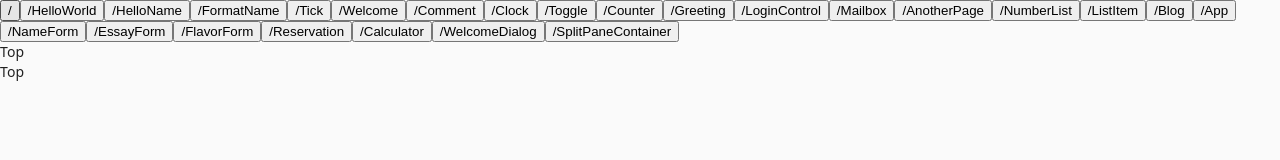
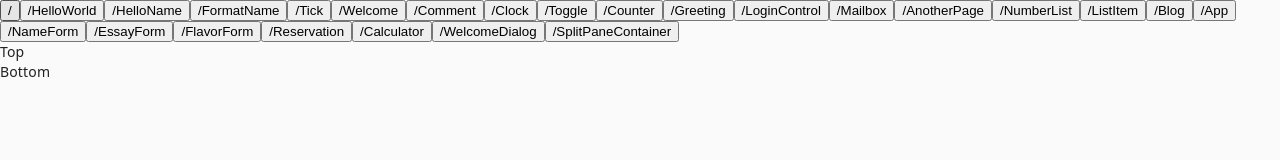
Before and after one commit to littlehorseboy/react-hooks-practice, a React app: page /#/SplitPaneContainer in a window 1280 px wide. Shown: the top 160 px of the page. Built offline with nearby package versions, Linux system fonts and the light colour scheme.

Commit message:
fix: composition textContext 錯字

```diff
--- a/src/components/11-composition-vs-inheritance/slots/SplitPaneContainer.tsx
+++ b/src/components/11-composition-vs-inheritance/slots/SplitPaneContainer.tsx
@@ -8,7 +8,7 @@ export default function SplitPaneContainer(): JSX.Element {
         <div>Top</div>
       }
       bottomPane={
-        <div>Top</div>
+        <div>Bottom</div>
       }
     ></SplitPane>
   );
```
